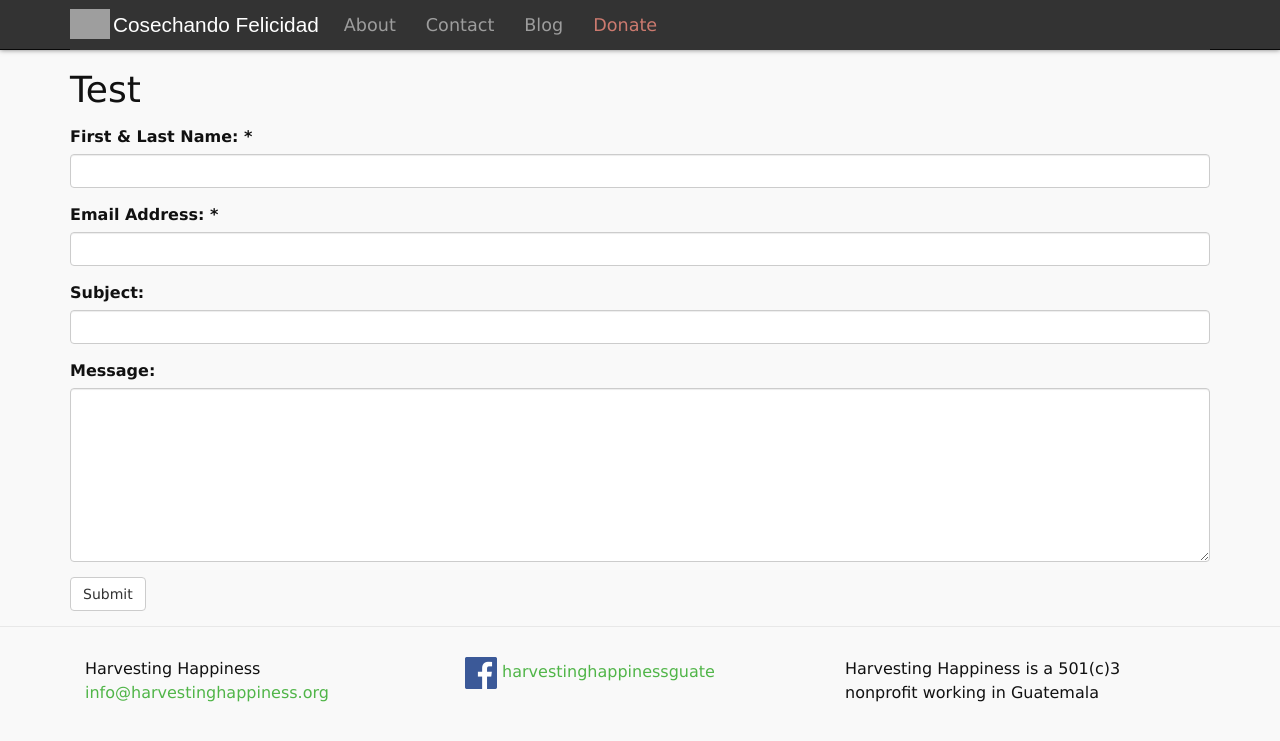
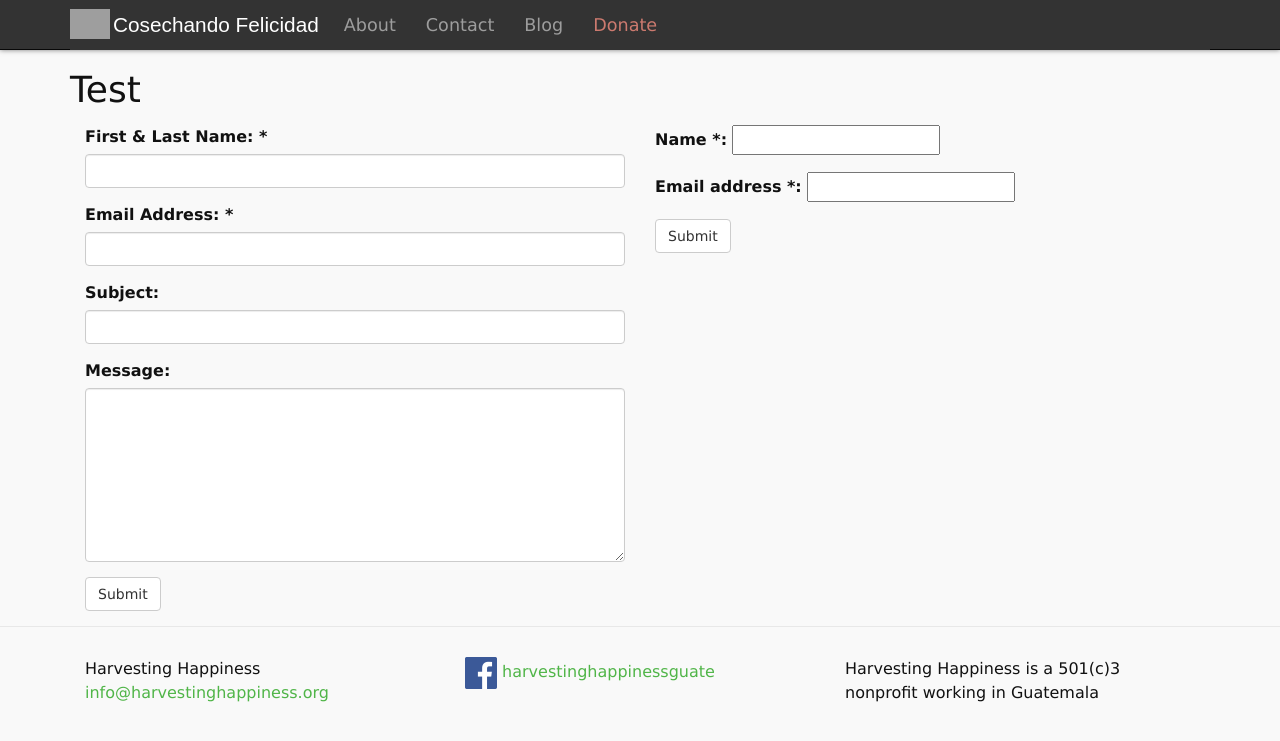
Before and after one commit to harvestinghappiness/harvestinghappiness.github.io, a Jekyll site: the page built from test.md, in a window 1280 px wide. Shown: the top 741 px of the page. Built offline with Jekyll 4.4.1, drawn with Linux system fonts in a browser that asks for light colours.

Commit message:
Update test.md

```diff
--- a/test.md
+++ b/test.md
@@ -4,51 +4,73 @@ title: Test
 permalink: /test/
 ---
 
-<form action="https://docs.google.com/forms/d/1ooxeou7pVxHweD8-jG7Hq6cQONiDby3u1yt0TBef1wg/formResponse" method="POST" id="ss-form" target="secret-frame" onsubmit="">
-    <div class="form-group">
-        <label for="itemView.getDomIdToLabel()" aria-label="(Required field)">First &amp; Last Name: *
-        </label>
-        <input type="email" name="entry.917075521" value="" class="ss-q-short form-control" id="entry_917075521" dir="auto" aria-label="Name:  First and Last " aria-required="true" required="" title="">
-    </div>
-    <div class="form-group">
-        <label class="ss-q-item-label" for="entry_2068441859">Email Address: *
-        </label>
-        <input type="text" name="entry.2068441859" value="" class="ss-q-short form-control" id="entry_2068441859" dir="auto" aria-label="Email address:  " aria-required="true" required="" title="">
-    </div>
-    <div class="form-group">
-        <label class="ss-q-item-label" for="entry_1857669065">
-            Subject:
-        </label>
-        <input type="text" name="entry.1857669065" value="" class="ss-q-short form-control" id="entry_1857669065" dir="auto" aria-label="Subject:  " title="" required="">
-    </div>
-    <div class="form-group">
-        <label class="ss-q-item-label" for="entry_112630363">
-            Message:
-        </label>
-        <textarea name="entry.112630363" rows="8" cols="0" class="ss-q-long form-control" id="entry_112630363" dir="auto" aria-label="Message:  " aria-required="true" required=""></textarea>
-    </div>
-    <div class="form-group">
-        <input type="hidden" name="draftResponse" value="[,,&quot;6162429118050415973&quot;]">
-        <input type="hidden" name="pageHistory" value="0">
-        <input type="hidden" name="fvv" value="0">
-        <input type="hidden" name="fbzx" value="6162429118050415973">
-        <input type="submit" name="submit" value="Submit" id="ss-submit" class="jfk-button jfk-button-action btn btn-default">
-    </div>
-</form>
-
+<div class="col-sm-6">
+    <form action="https://docs.google.com/forms/d/1ooxeou7pVxHweD8-jG7Hq6cQONiDby3u1yt0TBef1wg/formResponse" method="POST" id="ss-form" target="secret-frame" onsubmit="">
+        <div class="form-group">
+            <label for="itemView.getDomIdToLabel()" aria-label="(Required field)">First &amp; Last Name: *
+            </label>
+            <input type="email" name="entry.917075521" value="" class="ss-q-short form-control" id="entry_917075521" dir="auto" aria-label="Name:  First and Last " aria-required="true" required="" title="">
+        </div>
+        <div class="form-group">
+            <label class="ss-q-item-label" for="entry_2068441859">Email Address: *
+            </label>
+            <input type="text" name="entry.2068441859" value="" class="ss-q-short form-control" id="entry_2068441859" dir="auto" aria-label="Email address:  " aria-required="true" required="" title="">
+        </div>
+        <div class="form-group">
+            <label class="ss-q-item-label" for="entry_1857669065">
+                Subject:
+            </label>
+            <input type="text" name="entry.1857669065" value="" class="ss-q-short form-control" id="entry_1857669065" dir="auto" aria-label="Subject:  " title="" required="">
+        </div>
+        <div class="form-group">
+            <label class="ss-q-item-label" for="entry_112630363">
+                Message:
+            </label>
+            <textarea name="entry.112630363" rows="8" cols="0" class="ss-q-long form-control" id="entry_112630363" dir="auto" aria-label="Message:  " aria-required="true" required=""></textarea>
+        </div>
+        <div class="form-group">
+            <input type="hidden" name="draftResponse" value="[,,&quot;6162429118050415973&quot;]">
+            <input type="hidden" name="pageHistory" value="0">
+            <input type="hidden" name="fvv" value="0">
+            <input type="hidden" name="fbzx" value="6162429118050415973">
+            <input type="submit" name="submit" value="Submit" id="ss-submit" class="jfk-button jfk-button-action btn btn-default">
+        </div>
+    </form>
+</div>
+<div class="col-sm-6">
+    <form action="https://docs.google.com/forms/d/1UxdIzdVGaljOddK3Huq8BP0SYxs4xSLq1PQnSsLNZ7g/formResponse" method="POST" id="ss-form" target="secret-frame" onsubmit="">
+        <div class="form-group">
+            <label class="ss-q-item-label" for="entry_1272035182">
+                Name *:
+            </label>
+            <input type="text" name="entry.1272035182" value="" class="ss-q-short" id="entry_1272035182" dir="auto" aria-label="Name:  " aria-required="true" required="" title="">
+        </div>
+        <div class="form-group">
+            <label class="ss-q-item-label" for="entry_170275494">
+                Email address *:
+            </label>
+            <input type="text" name="entry.170275494" value="" class="ss-q-short" id="entry_170275494" dir="auto" aria-label="Email address:  " aria-required="true" required="" title="">
+        </div>
+        <div class="form-group">
+            <input type="hidden" name="draftResponse" value="[,,&quot;-3198933841993541816&quot;]">
+            <input type="hidden" name="pageHistory" value="0">
+            <input type="hidden" name="fvv" value="0">
+            <input type="hidden" name="fbzx" value="-3198933841993541816">
+            <input type="submit" name="submit" value="Submit" id="ss-submit" class="jfk-button jfk-button-action btn btn-default">
+        </div>
+    </form>
+</div>
 <!-- Form Redirect -->
-
 <!-- Hidden iframe -->
 <iframe name="secret-frame" width="0" height="0" border="0" style="display: none;"></iframe>
-
 <!-- Script to redirect to a custom page -->
 <script>
 // replace "ss-submit" with the ID of your submit button
-document.getElementById("ss-submit").addEventListener("click", function(){
-  // adds a delay because the results page loads before the form has a chance to submit
-  setTimeout(function() {
-    // replace the url in quotes below to where you want to the user to be redirected to
-    window.location = "http://www.google.com";
-  }, 1000);
+document.getElementById("ss-submit").addEventListener("click", function() {
+    // adds a delay because the results page loads before the form has a chance to submit
+    setTimeout(function() {
+        // replace the url in quotes below to where you want to the user to be redirected to
+        window.location = "http://www.google.com";
+    }, 1000);
 });
 </script>
```
